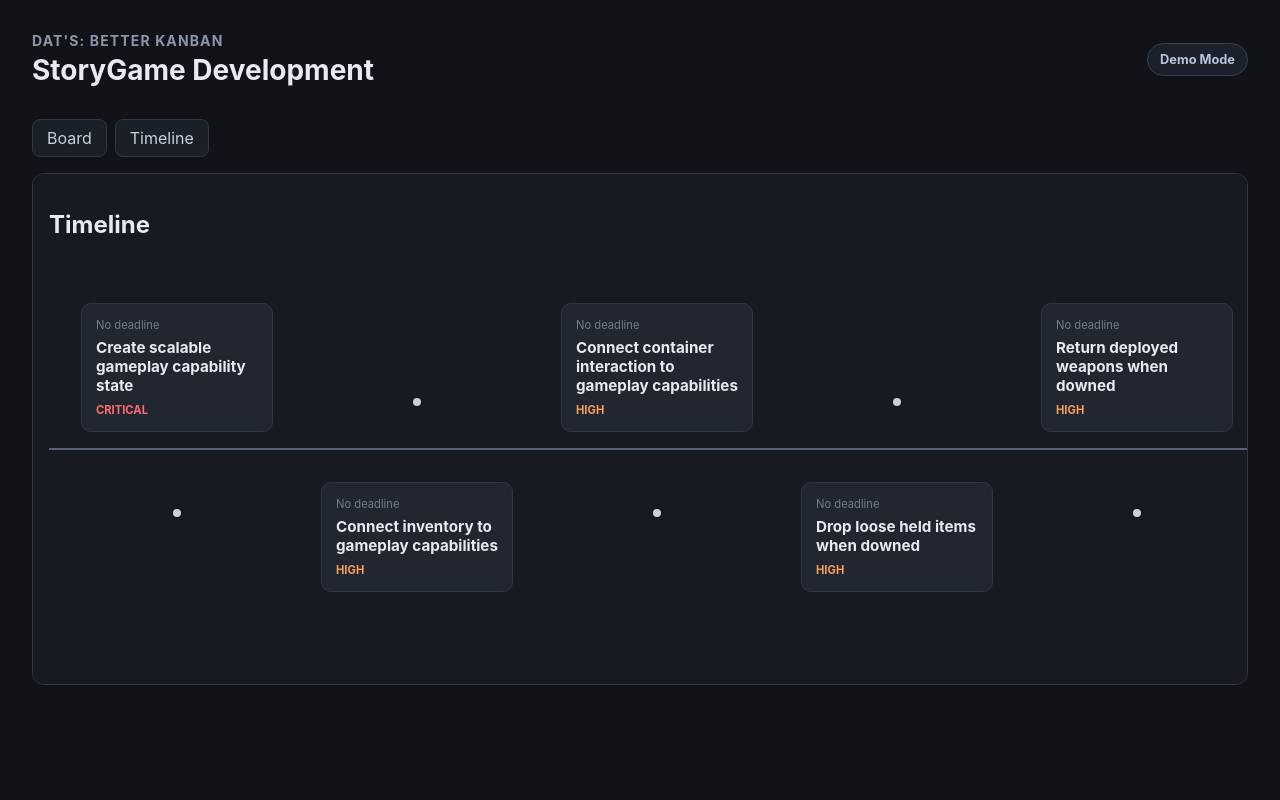
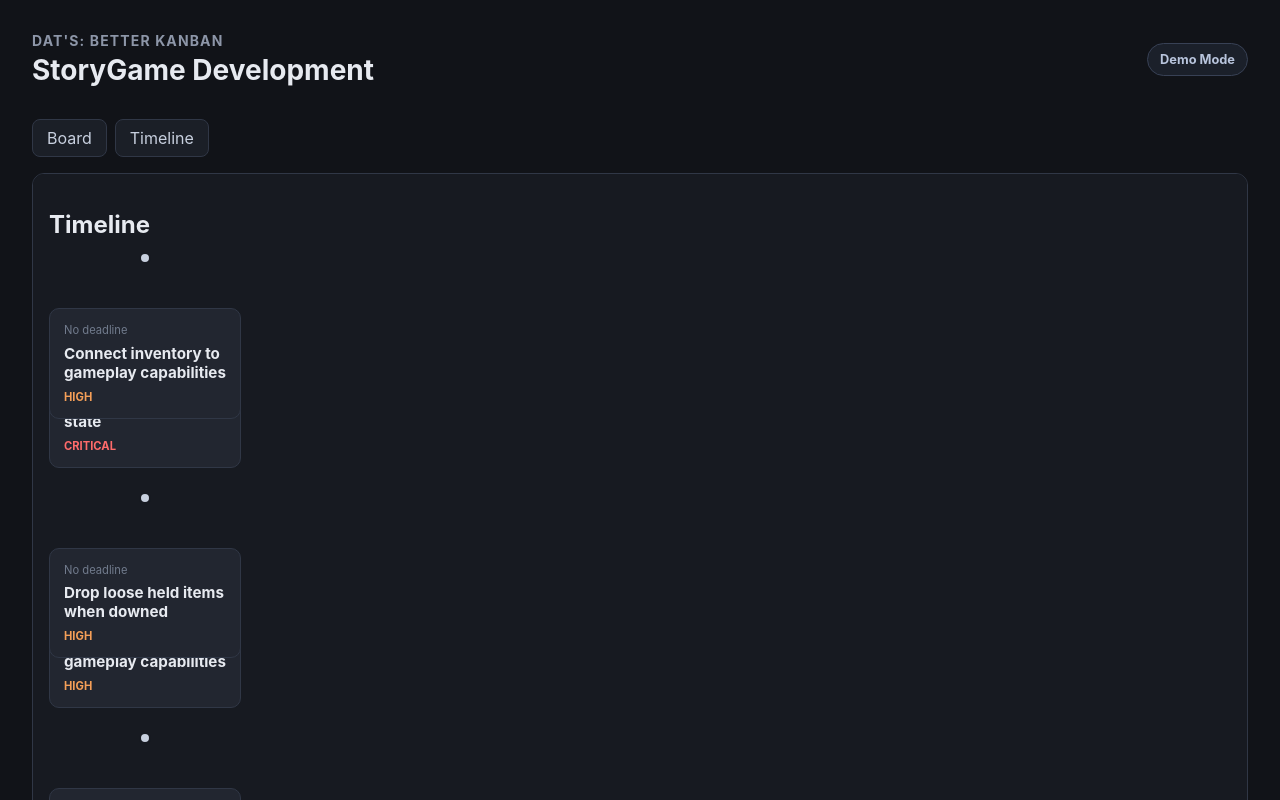
Before and after one commit to DatRuben/Dats-Better-Kanban, a React (Vite) app: page / in a window 1280 px wide. Both pictures are taken after a click on the button "Timeline". Shown: the top 800 px of the page. Built offline with nearby package versions, Linux system fonts and the light colour scheme.

Commit message:
grouping up tasks by deadline and priority, need to fix timeline

```diff
--- a/src/App.css
+++ b/src/App.css
@@ -242,20 +242,29 @@
   background: #171a21;
 }
 
-.timeline-item {
+.timeline-group {
   position: relative;
   width: 12rem;
   flex: 0 0 12rem;
 }
 
-.timeline-item:nth-child(odd) {
+.timeline-group:nth-child(odd) {
   align-self: flex-start;
   transform: translateY(-5rem);
 }
 
-.timeline-item:nth-child(even) {
+.timeline-group:nth-child(even) {
   align-self: flex-end;
   transform: translateY(5rem);
+}
+
+.timeline-group__cards {
+  display: grid;
+  gap: 0.5rem;
+}
+
+.timeline-item {
+  width: 12rem;
 }
 
 .timeline-item__content {
@@ -265,7 +274,7 @@
   background: #222630;
 }
 
-.timeline-item__marker {
+.timeline-group__marker {
   position: absolute;
   left: 50%;
   width: 0.75rem;
@@ -276,11 +285,11 @@
   transform: translateX(-50%);
 }
 
-.timeline-item:nth-child(odd) .timeline-item__marker {
+.timeline-group:nth-child(odd) .timeline-group__marker {
   bottom: -5.4rem;
 }
 
-.timeline-item:nth-child(even) .timeline-item__marker {
+.timeline-group:nth-child(even) .timeline-group__marker {
   top: -5.4rem;
 }
 
--- a/src/App.tsx
+++ b/src/App.tsx
@@ -54,9 +54,28 @@ function App() {
         (column) => column.id === task.columnId,
       )
 
+
       return !taskColumn?.countsAsCompleted
     })
     .sort(compareTasks)
+
+  const timelineGroups: Task[][] = []
+
+  for (const task of timelineTasks) {
+    const lastGroup = timelineGroups[timelineGroups.length - 1]
+    const firstTaskInGroup = lastGroup?.[0]
+
+    const matchesLastGroup =
+      task.deadline !== null &&
+      firstTaskInGroup?.deadline === task.deadline &&
+      firstTaskInGroup.priority === task.priority
+
+    if (matchesLastGroup) {
+      lastGroup.push(task)
+    } else {
+      timelineGroups.push([task])
+    }
+  }
 
   return (
     <main className="app-shell">
@@ -113,8 +132,13 @@ function App() {
         <section className="timeline-view">
           <h2>Timeline</h2>
 
-          <div className="timeline-list">
-            {timelineTasks.map((task) => (
+          {timelineGroups.map((group) => (
+            <div
+              key={group[0].id}
+              className="timeline-group"
+            >
+              <div className="timeline-group__cards">
+                {group.map((task) => (
                   <article
                     key={task.id}
                     className="timeline-item"
@@ -126,15 +150,19 @@ function App() {
 
                       <h3>{task.title}</h3>
 
-                  <p className={`timeline-item__priority timeline-item__priority--${task.priority}`}>
+                      <p
+                        className={`timeline-item__priority timeline-item__priority--${task.priority}`}
+                      >
                         {task.priority}
                       </p>
                     </div>
-
-                <div className="timeline-item__marker" />
                   </article>
                 ))}
               </div>
+
+              <div className="timeline-group__marker" />
+            </div>
+          ))}
         </section>
       )}
     </main>
```
Lines whose indentation alone changed are shown as unchanged.
